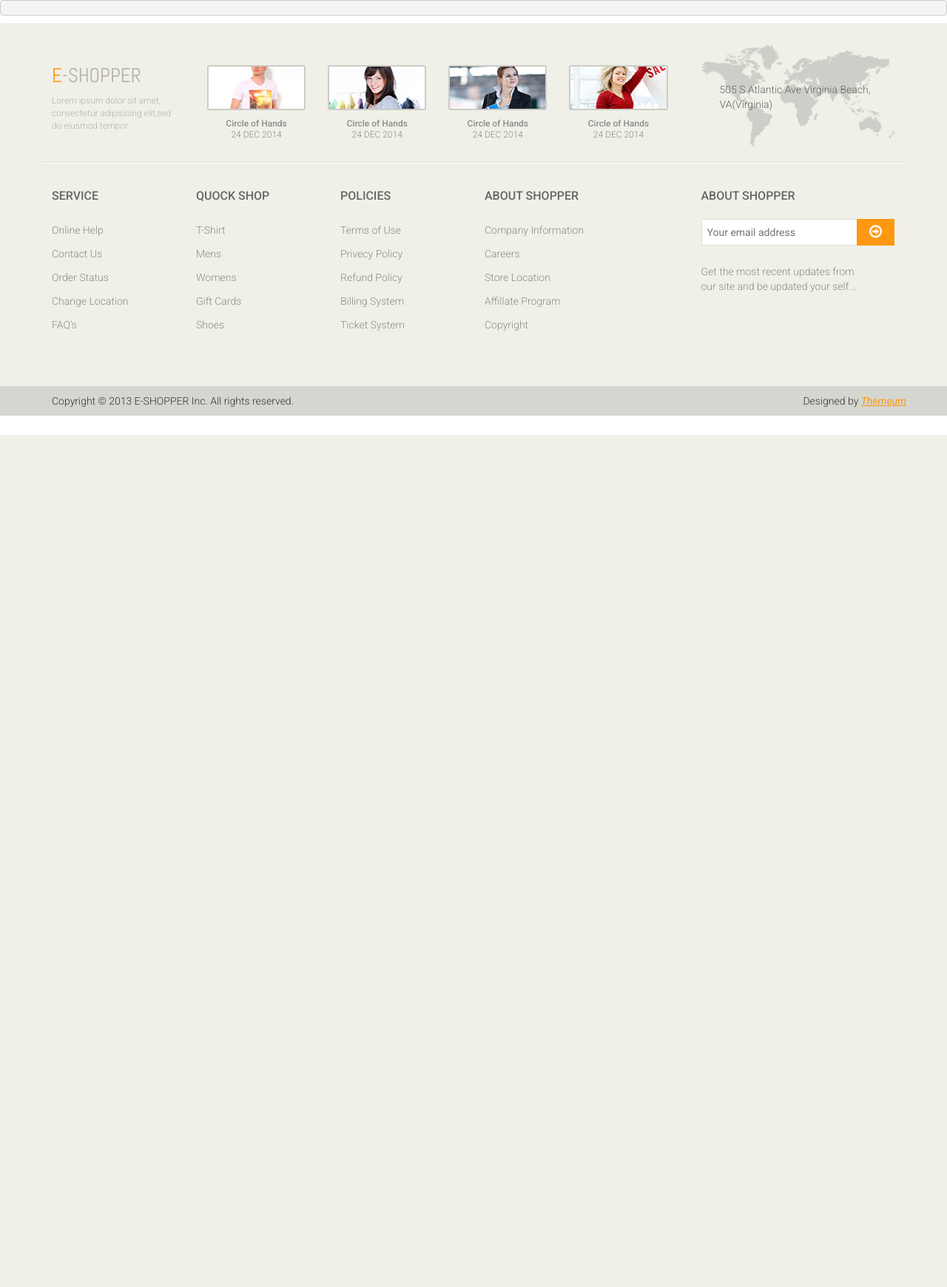
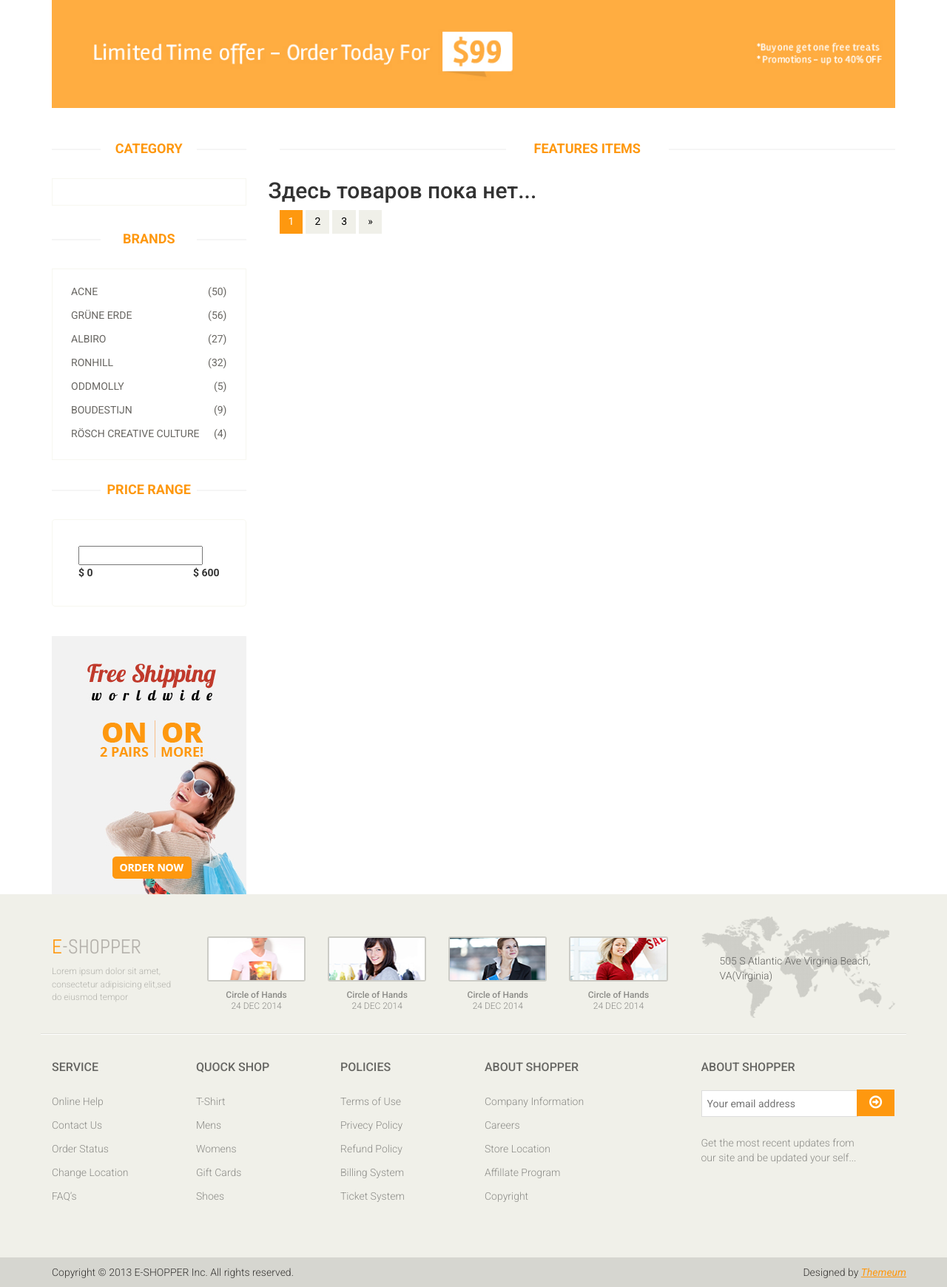
Before and after one commit to AlexanderVasiliev23/e-shop, a Yii app: template views/category/view.php in a window 1280 px wide. Shown: the part 212-1952 px from the top of the page at 74% size. Before the commit the page ends 800 px from the top, so only its background shows below. Run offline with PHP 8.4 and a stand-in for Yii, Linux system fonts and the light colour scheme; the template is opened without the code that fills it, so the values that code supplies are empty; some libraries are stand-ins or nearby versions.

Commit message:
Вывод товаров в на странице категории

```diff
--- a/views/category/view.php
+++ b/views/category/view.php
@@ -1,5 +1,105 @@
-<?php
+    <?php
 
-echo '<pre>';
-print_r($products);
-echo '</pre>';
+    use yii\helpers\Html;
+    use app\components\MenuWidget;
+
+    ?>
+
+    <section id="advertisement">
+        <div class="container">
+            <?= Html::img('@web/images/shop/advertisement.jpg', ['alt' => 'Специальное предложение']) ?>
+        </div>
+    </section>
+
+    <section>
+        <div class="container">
+            <div class="row">
+                <div class="col-sm-3">
+                    <div class="left-sidebar">
+                        <h2>Category</h2>
+
+                        <ul class="catalog category-products">
+                            <?= MenuWidget::widget(['tpl' => 'menu']) ?>
+                        </ul>
+
+                        <div class="brands_products"><!--brands_products-->
+                            <h2>Brands</h2>
+                            <div class="brands-name">
+                                <ul class="nav nav-pills nav-stacked">
+                                    <li><a href=""> <span class="pull-right">(50)</span>Acne</a></li>
+                                    <li><a href=""> <span class="pull-right">(56)</span>Grüne Erde</a></li>
+                                    <li><a href=""> <span class="pull-right">(27)</span>Albiro</a></li>
+                                    <li><a href=""> <span class="pull-right">(32)</span>Ronhill</a></li>
+                                    <li><a href=""> <span class="pull-right">(5)</span>Oddmolly</a></li>
+                                    <li><a href=""> <span class="pull-right">(9)</span>Boudestijn</a></li>
+                                    <li><a href=""> <span class="pull-right">(4)</span>Rösch creative culture</a></li>
+                                </ul>
+                            </div>
+                        </div><!--/brands_products-->
+
+                        <div class="price-range"><!--price-range-->
+                            <h2>Price Range</h2>
+                            <div class="well">
+                                <input type="text" class="span2" value="" data-slider-min="0" data-slider-max="600" data-slider-step="5" data-slider-value="[250,450]" id="sl2" ><br />
+                                <b>$ 0</b> <b class="pull-right">$ 600</b>
+                            </div>
+                        </div><!--/price-range-->
+
+                        <div class="shipping text-center"><!--shipping-->
+                            <img src="/images/home/shipping.jpg" alt="" />
+                        </div><!--/shipping-->
+
+                    </div>
+                </div>
+
+                <div class="col-sm-9 padding-right">
+                    <div class="features_items"><!--features_items-->
+                        <h2 class="title text-center">Features Items</h2>
+
+                        <?php if(isset($products)) : ?>
+                            <?php $i = 0; foreach ($products as $product) : ?>
+                                <div class="col-sm-4">
+                                    <div class="product-image-wrapper">
+                                        <div class="single-products">
+                                            <div class="productinfo text-center">
+                                                <?= Html::img("@web/images/products/{$product->img}", ['alt' => $product->name]) ?>
+    <!--                                            <img src="/images/shop/product12.jpg" alt="" />-->
+                                                <h2>$<?= $product->price ?></h2>
+                                                <p><?= $product->name ?></p>
+                                                <a href="#" class="btn btn-default add-to-cart"><i class="fa fa-shopping-cart"></i>Add to cart</a>
+                                            </div>
+                                            <?php if($product->new) : ?>
+                                                <?= Html::img('@web/images/home/new.png', ['alt' => 'Новинка', 'class' => 'new']) ?>
+                                            <?php elseif ($product->sale) : ?>
+                                                <?= Html::img('@web/images/home/sale.png', ['alt' => 'Распродажа', 'class' => 'sale']) ?>
+                                            <?php endif ?>
+                                        </div>
+                                        <div class="choose">
+                                            <ul class="nav nav-pills nav-justified">
+                                                <li><a href=""><i class="fa fa-plus-square"></i>Add to wishlist</a></li>
+                                                <li><a href=""><i class="fa fa-plus-square"></i>Add to compare</a></li>
+                                            </ul>
+                                        </div>
+                                    </div>
+                                </div>
+                                <?php $i++ ?>
+                                <?php if($i % 3 === 0) : ?>
+                                    <div class="clearfix"></div>
+                                <?php endif ?>
+                            <?php endforeach ?>
+                        <?php else : ?>
+                            <h2>Здесь товаров пока нет...</h2>
+                        <?php endif ?>
+                        <div class="clearfix"></div>
+
+                        <ul class="pagination">
+                            <li class="active"><a href="">1</a></li>
+                            <li><a href="">2</a></li>
+                            <li><a href="">3</a></li>
+                            <li><a href="">&raquo;</a></li>
+                        </ul>
+                    </div><!--features_items-->
+                </div>
+            </div>
+        </div>
+    </section>
--- a/views/layouts/main.php
+++ b/views/layouts/main.php
@@ -60,7 +60,7 @@
             <div class="row">
                 <div class="col-sm-4">
                     <div class="logo pull-left">
-                        <a href="index.html"><img src="images/home/logo.png" alt="" /></a>
+                        <a href="index.html"><img src="/images/home/logo.png" alt="" /></a>
                     </div>
                     <div class="btn-group pull-right">
                         <div class="btn-group">
```
